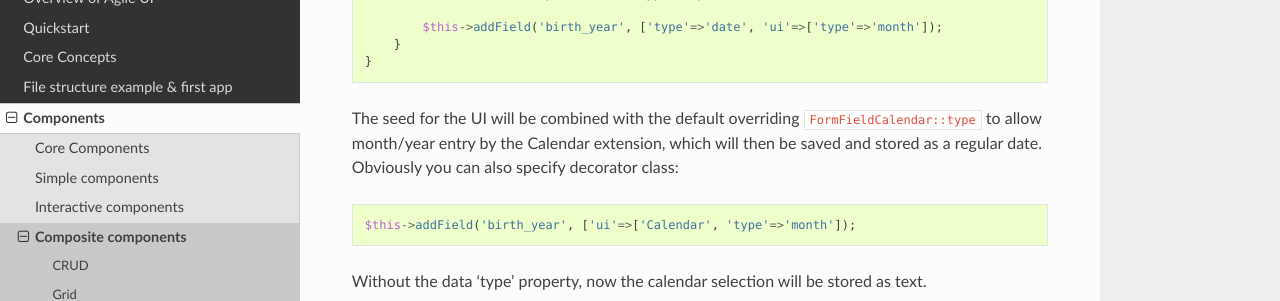
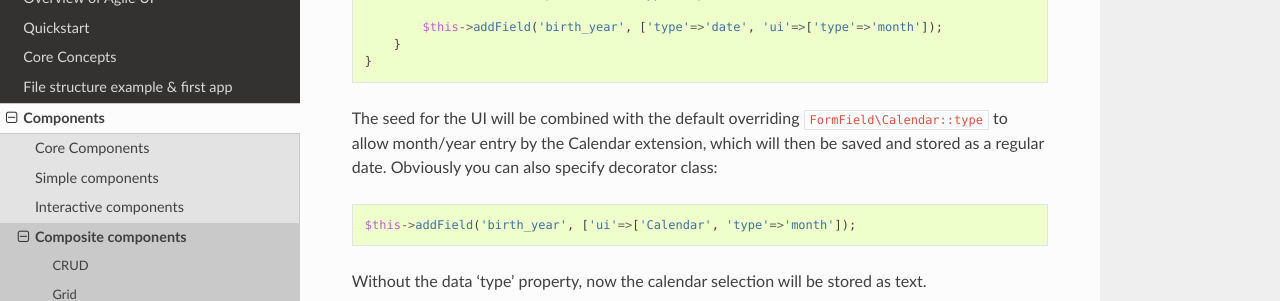
Before and after one commit to atk4/ui, a Sphinx documentation site: the page built from docs/form.rst, in a window 1280 px wide and 900 px high, scrolled down 8918 px. Shown: the part 147-448 px from the top of the window. Built offline with Sphinx 7.4.7 and the Read the Docs theme 2.0.0, drawn with Linux system fonts in a browser that asks for light colours; pages that are not in the unit, such as notebooks, are missing from menus; cross-references to code outside the pages are shown as plain code.

Commit message:
fix missing double backslash in docs

```diff
--- a/docs/autocomplete.rst
+++ b/docs/autocomplete.rst
@@ -8,7 +8,7 @@ AutoComplete Field
 .. php:namespace:: atk4\ui\FormField
 .. php:class:: AutoComplete
 
-Agile UI uses "FormField\Dropdown" by default on the form, but there is also implementation
+Agile UI uses "FormField\\Dropdown" by default on the form, but there is also implementation
 for AutoComplete field. Although they look similar, there are some differences:
 
  - AutoComplete will perform callback to fetch values.
--- a/docs/form.rst
+++ b/docs/form.rst
@@ -368,7 +368,7 @@ You can specify ``'ui'=>['form' => $decorator_seed]`` when defining your model f
         }
     }
 
-The seed for the UI will be combined with the default overriding :php:attr:`FormField\Calendar::type`
+The seed for the UI will be combined with the default overriding :php:attr:`FormField\\Calendar::type`
 to allow month/year entry by the Calendar extension, which will then be saved and
 stored as a regular date. Obviously you can also specify decorator class::
 
@@ -628,7 +628,7 @@ of labels etc.
 
 .. php:method:: addGroup($header)
 
-    Creates a sub-layout, returning new instance of a :php:class:`FormLayout\Generic` object. You
+    Creates a sub-layout, returning new instance of a :php:class:`FormLayout\\Generic` object. You
     can also specify a header.
 
 .. todo:: MOVE THIS TO SEPARATE FILE
--- a/docs/overview.rst
+++ b/docs/overview.rst
@@ -282,7 +282,7 @@ Using App class will utilize a minimum of 2 templates:
 
 As you add more components, they will appear inside your layout.
 
-You'll also find that a layout class such as :php:class:`Layout\Admin` will initialize
+You'll also find that a layout class such as :php:class:`Layout\\Admin` will initialize
 some components on its own - sidebar menu, top menu.
 
 .. image:: images/admin-layout.png
--- a/docs/quickstart.rst
+++ b/docs/quickstart.rst
@@ -271,7 +271,7 @@ another. In our example replace right column (label 17) with the following code:
 .. [#] You are already familiar with jsReload action. This time we only wish to reload Grid's Table as
     we wouldn't want to lose any form content.
 
-.. [#] Grid's `addSelection` method will add checkbox column. Implemented through TableColumn\CheckBox
+.. [#] Grid's `addSelection` method will add checkbox column. Implemented through `TableColumn\\CheckBox`
     this object has method jsChecked() which will return another Action for collecting selected checkboxes.
     This demonstrates how Actions can be used as JavaScript expressions augmented by Components.
 
--- a/docs/seed.rst
+++ b/docs/seed.rst
@@ -51,7 +51,7 @@ When calling :php:meth:`View::add()` not only your seed becomes an object, but i
 the :ref:`render tree`.
 
 Seed Components
-================
+===============
 
 For more information about seeds, merging seeds, factories and namespaces, see https://agile-core.readthedocs.io/.
 
@@ -99,7 +99,7 @@ to your Table you can specify seed for the decorator: :php:class:`atk4\\ui\\Tabl
 
     $table->addColumn('salary', [new \atk4\ui\TableColumn\Money()]);
 
-Note that addColumn uses default namespace of \atk4\ui\TableColumn when seeding objects. Some
+Note that addColumn uses default namespace of `\\atk4\\ui\\TableColumn` when seeding objects. Some
 other methods that use seeds are:
 
  - :php:meth:`Table::addColumn()`
```
